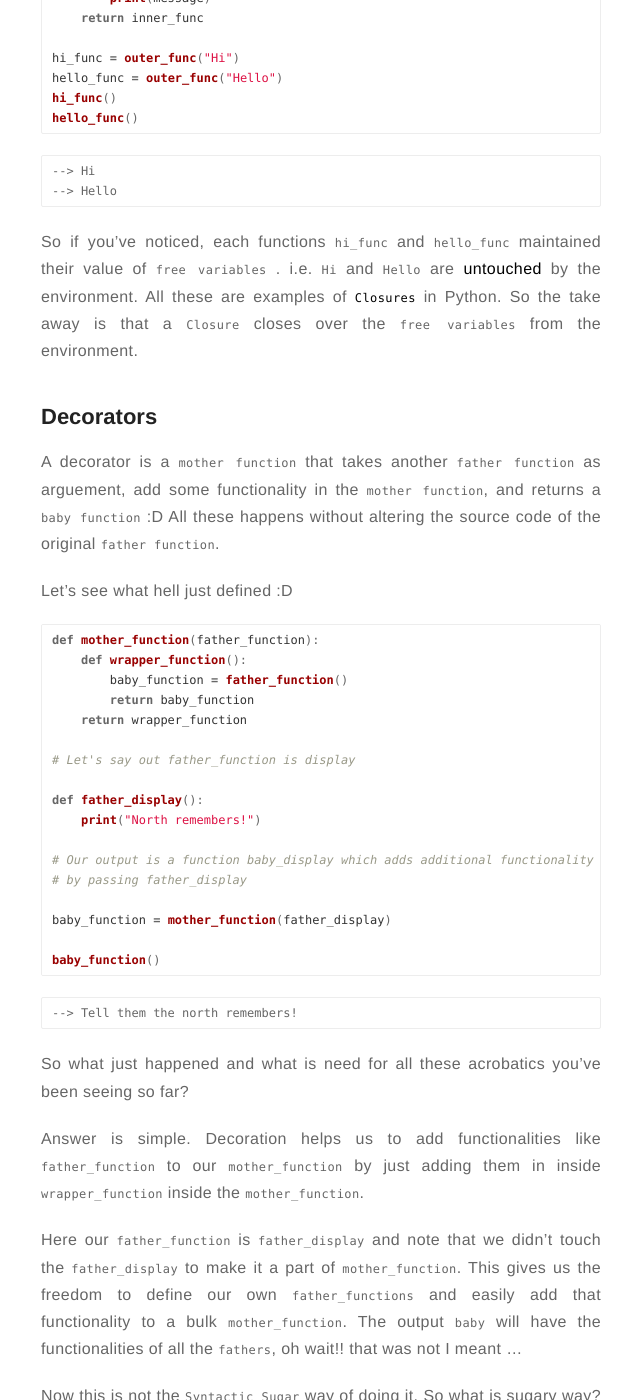
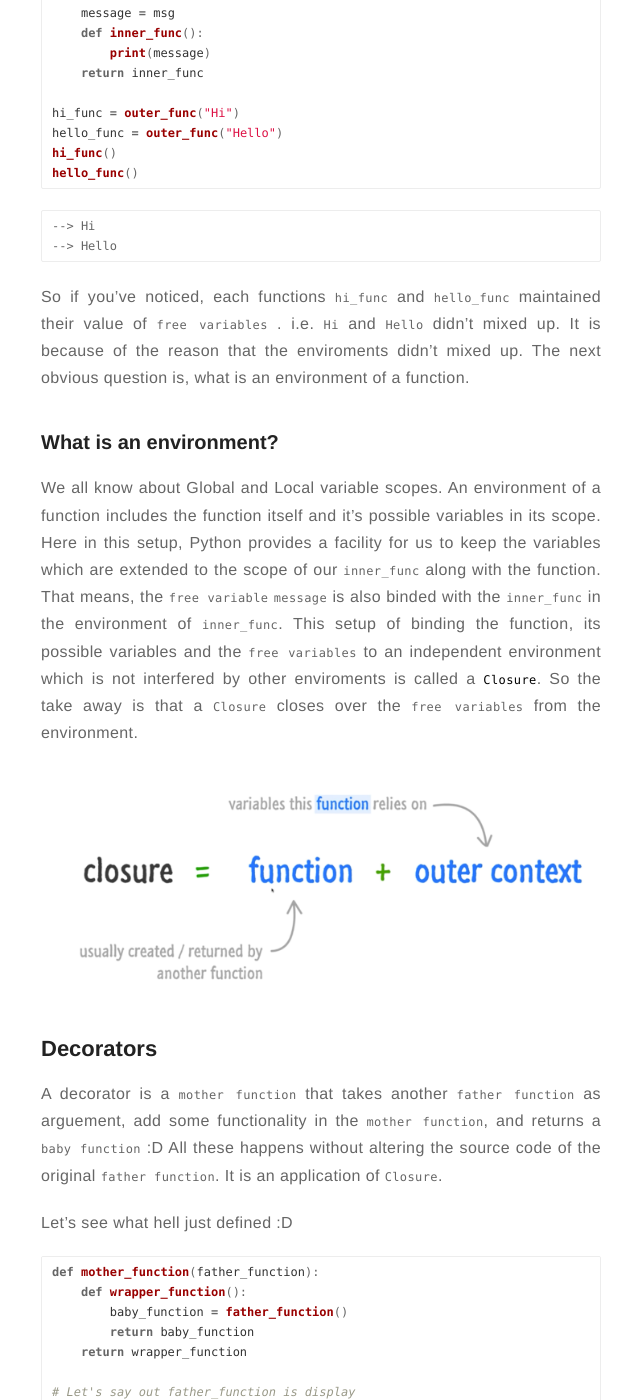
Before and after one commit to sleebapaul/sleebapaul.github.io, a Jekyll site: the page built from _posts/2018-02-24-python-decorators.markdown, in a window 1280 px wide and 1400 px high, scrolled down 1582 px. Shown: the whole window, without its empty margins (319-959 px from the left). Built offline with Jekyll 4.4.1, drawn with Linux system fonts in a browser that asks for light colours; comment, search, counter and statistics services are not loaded; some of the changed text lies outside the part shown.

Commit message:
Edited Python Decorator

````diff
--- a/_posts/2018-02-24-python-decorators.markdown
+++ b/_posts/2018-02-24-python-decorators.markdown
@@ -40,8 +40,7 @@ Let's call this function.
 ```
 --> Hello World!
 ```
-
-Note that `message` variable is called the `free variable` since it is accesible to the inner function, though it is not defined in `inner_func`. Now I'm going to make a little difference in the code, which is not calling the `inner_func`.
+We see that `message` is not a `global` variable accesible to all the functions defined, rather `message` is the local variable of `outer_func`. Though `message` is not defined inside `inner_func`, it is accesible to the inner function. That's why these variables are calleds `free variables`. Now I'm going to make a little difference in the code, which is not calling the `inner_func`.
 {: style="text-align: justify;"}
 
 ```python
@@ -52,6 +51,7 @@ def outer_func():
     return inner_func
 outer_func()
 ```
+
 ```
 --> <function __main__.outer_func.<locals>.inner_func>
 ```
@@ -86,12 +86,24 @@ hello_func()
 --> Hello
 ```
 
-So if you've noticed, each functions `hi_func` and `hello_func` maintained their value of `free variables` . i.e. `Hi` and `Hello` are **untouched** by the environment. All these are examples of **`Closures`** in Python. So the take away is that a `Closure` closes over the `free variables` from the environment.
+So if you've noticed, each functions `hi_func` and `hello_func` maintained their value of `free variables` . i.e. `Hi` and `Hello` didn't mixed up. It is because of the reason that the enviroments didn't mixed up. The next obvious question is, what is an environment of a function.
 {: style="text-align: justify;"}
+
+### What is an environment?
+
+We all know about Global and Local variable scopes. An environment of a function includes the function itself and it's possible
+variables in its scope. Here in this setup, Python provides a facility for us to keep the variables which are extended to the scope
+of our `inner_func` along with the function. That means, the `free variable` `message` is also binded with the `inner_func` in the
+environment of `inner_func`. This setup of binding the function, its possible variables and the `free variables` to an independent
+environment which is not interfered by other enviroments is called a **`Closure`**. So the take away is that a `Closure` closes over the `free variables` from the environment.
+{: style="text-align: justify;"}
+
+![image-center](/assets/python_dec/closure.png){: .align-center}
 
 ## Decorators
 
 A decorator is a `mother function` that takes another `father function` as arguement, add some functionality in the `mother function`, and returns a `baby function` :D All these happens without altering the source code of the original `father function`.
+It is an application of `Closure`.
 {: style="text-align: justify;"}
 
 Let's see what hell just defined :D
````
Also changed, not shown: assets/python_dec/closure.png (added).
